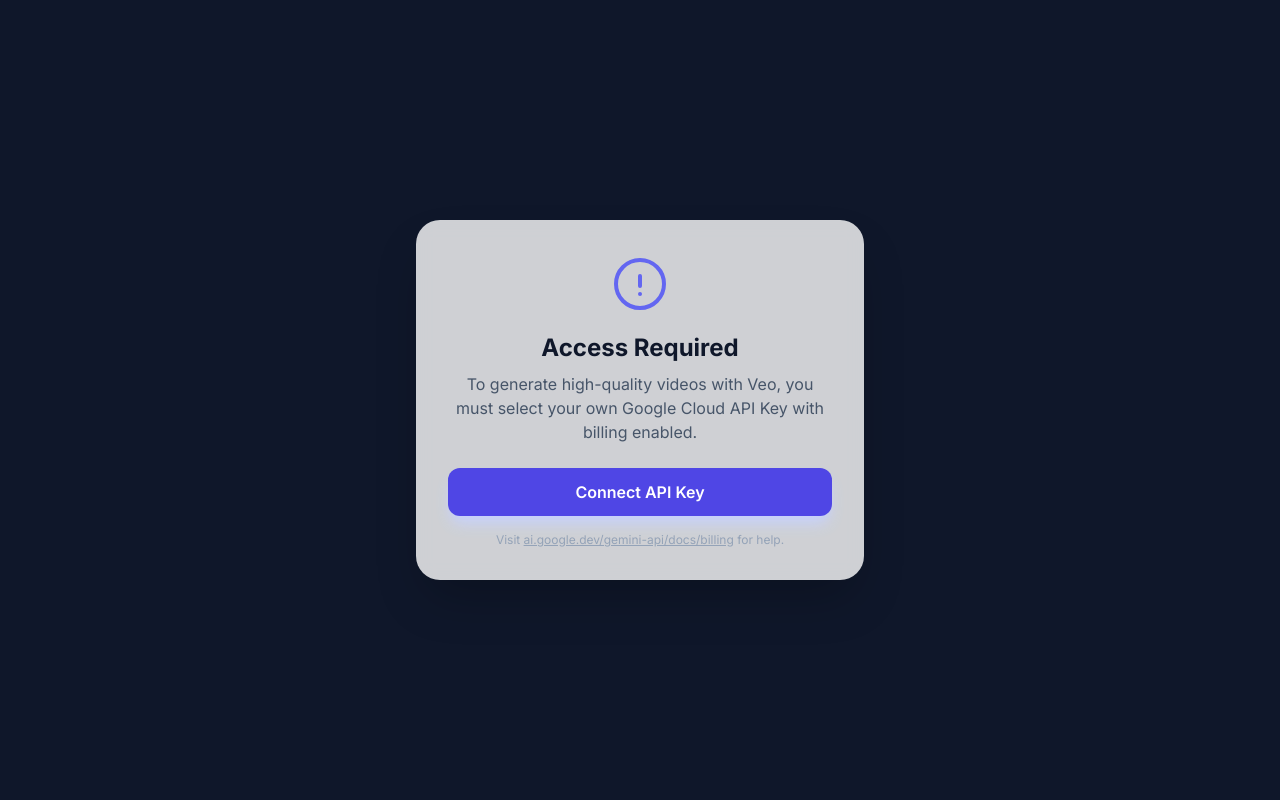
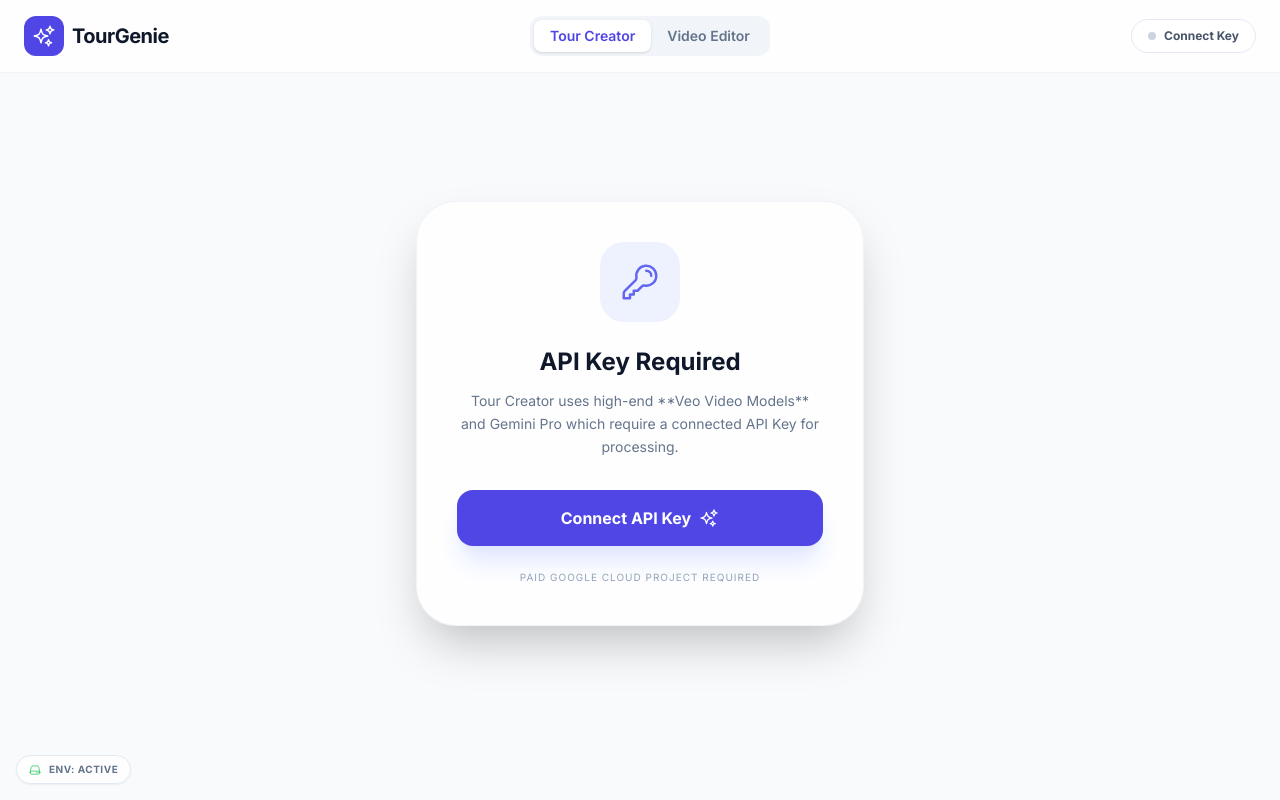
Before and after one commit to DLNAPM/TourGenie-90s-App-Tour-Creator, a React (Vite) app: page / in a window 1280 px wide. Built offline with nearby package versions, Linux system fonts and the light colour scheme.

Commit message:
fix: Improve API key error handling and onboarding
Update error messages and UI state for API key related issues. Specifically, when an API key is missing or expired, provide a clearer message and prompt the user to connect their key, preventing further processing until it's addressed.

```diff
--- a/App.tsx
+++ b/App.tsx
@@ -17,7 +17,8 @@ import {
   MicrophoneIcon,
   ShareIcon,
   TrashIcon,
-  ServerIcon
+  ServerIcon,
+  KeyIcon
 } from '@heroicons/react/24/outline';
 
 const tourService = new TourService();
@@ -69,8 +70,8 @@ export default function App() {
   const handleGlobalError = async (e: any) => {
     const msg = e.message || "";
     if (msg.includes("Requested entity was not found")) {
-      setError("Session expired. Please re-select your API key to continue.");
-      await handleKeySelection();
+      setError("Session expired or API key required. Please connect your API key to use advanced features.");
+      setHasKey(false);
       return true;
     }
     setError(msg || "An unexpected error occurred.");
@@ -175,7 +176,7 @@ export default function App() {
         youtubeMetadata: metadata
       }));
     } catch (e: any) {
-      await handleGlobalError(e);
+      const handled = await handleGlobalError(e);
       setEditorState(prev => ({ ...prev, isProcessing: false }));
     }
   };
@@ -184,19 +185,28 @@ export default function App() {
     setEditorState(prev => ({ ...prev, clips: prev.clips.filter(c => c.id !== id) }));
   };
 
-  if (hasKey === false) {
-    return (
-      <div className="min-h-screen flex items-center justify-center bg-slate-900 px-4">
-        <div className="max-w-md w-full glass p-8 rounded-3xl shadow-2xl text-center">
-          <ExclamationCircleIcon className="w-16 h-16 text-indigo-500 mx-auto mb-4" />
-          <h1 className="text-2xl font-bold text-slate-900 mb-2">Access Required</h1>
-          <p className="text-slate-600 mb-6">To generate high-quality videos with Veo, you must select your own Google Cloud API Key with billing enabled.</p>
-          <button onClick={handleKeySelection} className="w-full bg-indigo-600 hover:bg-indigo-700 text-white font-semibold py-3 px-6 rounded-xl transition-all shadow-lg shadow-indigo-200">Connect API Key</button>
-          <p className="mt-4 text-xs text-slate-400">Visit <a href="https://ai.google.dev/gemini-api/docs/billing" target="_blank" rel="noopener noreferrer" className="underline">ai.google.dev/gemini-api/docs/billing</a> for help.</p>
+  const renderAccessRequired = () => (
+    <div className="py-20 animate-in fade-in zoom-in duration-500">
+      <div className="max-w-md mx-auto glass p-10 rounded-[2.5rem] shadow-2xl border border-slate-200/50 text-center">
+        <div className="w-20 h-20 bg-indigo-50 rounded-3xl flex items-center justify-center mx-auto mb-6">
+          <KeyIcon className="w-10 h-10 text-indigo-500" />
+        </div>
+        <h2 className="text-2xl font-bold text-slate-900 mb-3">API Key Required</h2>
+        <p className="text-slate-500 mb-8 leading-relaxed text-sm">
+          Tour Creator uses high-end **Veo Video Models** and Gemini Pro which require a connected API Key for processing.
+        </p>
+        <button
+          onClick={handleKeySelection}
+          className="w-full bg-indigo-600 hover:bg-indigo-700 text-white font-bold py-4 px-6 rounded-2xl transition-all shadow-xl shadow-indigo-100 flex items-center justify-center gap-2 group"
+        >
+          Connect API Key <SparklesIcon className="w-5 h-5 group-hover:rotate-12 transition-transform" />
+        </button>
+        <p className="mt-6 text-[10px] text-slate-400 uppercase tracking-widest">
+          Paid Google Cloud project required
+        </p>
       </div>
     </div>
   );
-  }
 
   return (
     <div className="min-h-screen text-slate-900 pb-20 relative">
@@ -223,14 +233,23 @@ export default function App() {
           </button>
         </div>
 
-        <div className="hidden md:flex items-center gap-6 text-sm font-medium text-slate-600">
-          <a href="#" className="hover:text-indigo-600 transition">History</a>
+        <div className="hidden md:flex items-center gap-4">
+          <button
+            onClick={handleKeySelection}
+            className={`flex items-center gap-2 text-xs font-bold py-2 px-4 rounded-full border transition ${hasKey ? 'bg-green-50 border-green-200 text-green-600' : 'bg-white border-slate-200 text-slate-600 hover:bg-slate-50'}`}
+          >
+            <div className={`w-2 h-2 rounded-full ${hasKey ? 'bg-green-500' : 'bg-slate-300'}`} />
+            {hasKey ? 'API Connected' : 'Connect Key'}
+          </button>
         </div>
       </nav>
 
       <main className="max-w-6xl mx-auto mt-12 px-6">
         {activeTab === 'creator' ? (
           /* TOUR CREATOR VIEW */
+          hasKey === false ? (
+            renderAccessRequired()
+          ) : (
             state.step === 'input' ? (
               <div className="grid grid-cols-1 lg:grid-cols-2 gap-12 animate-in fade-in duration-700">
                 <div className="space-y-8">
@@ -304,6 +323,7 @@ export default function App() {
                 <h2 className="text-2xl font-bold">TourGenie is working...</h2>
                 <p className="text-slate-500">Processing scene {state.scenes.filter(s=>s.status==='completed').length + 1} of 5</p>
               </div>
+            )
           )
         ) : (
           /* ADVANCED VIDEO EDITOR VIEW */
@@ -447,10 +467,10 @@ export default function App() {
       </main>
 
       {/* Deployment Status Indicator */}
-      <footer className="fixed bottom-4 left-4 z-[60]">
+      <footer className="fixed bottom-4 left-4 z-[60] flex gap-2">
         <div className="glass px-3 py-1.5 rounded-full border border-slate-200 flex items-center gap-2 shadow-sm text-[10px] font-bold uppercase tracking-wider text-slate-500">
           <ServerIcon className="w-3 h-3 text-green-500" />
-          Production Environment: Render (process.env.API_KEY active)
+          Env: Active
         </div>
       </footer>
     </div>
```
Lines whose indentation alone changed are shown as unchanged.
